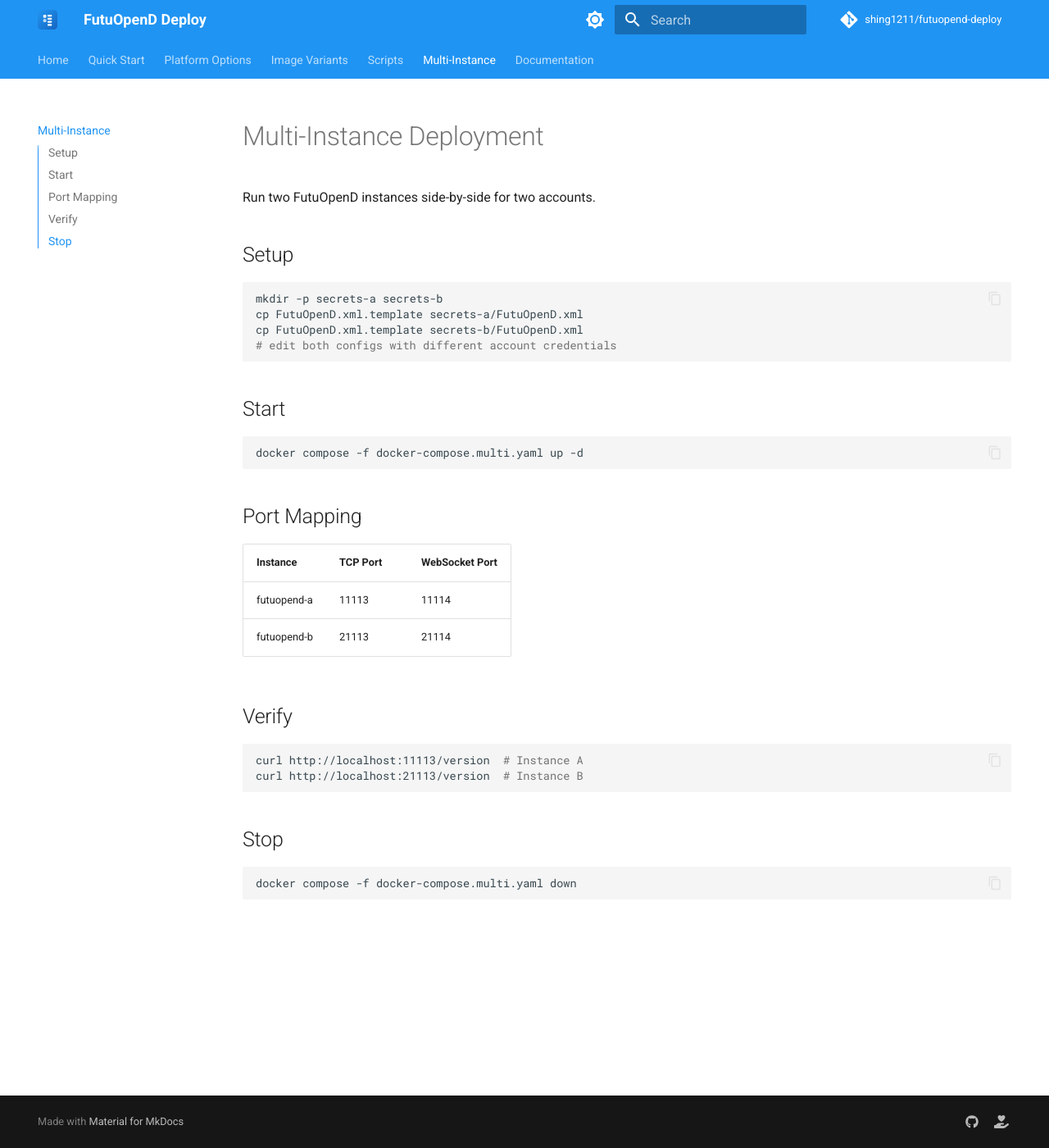
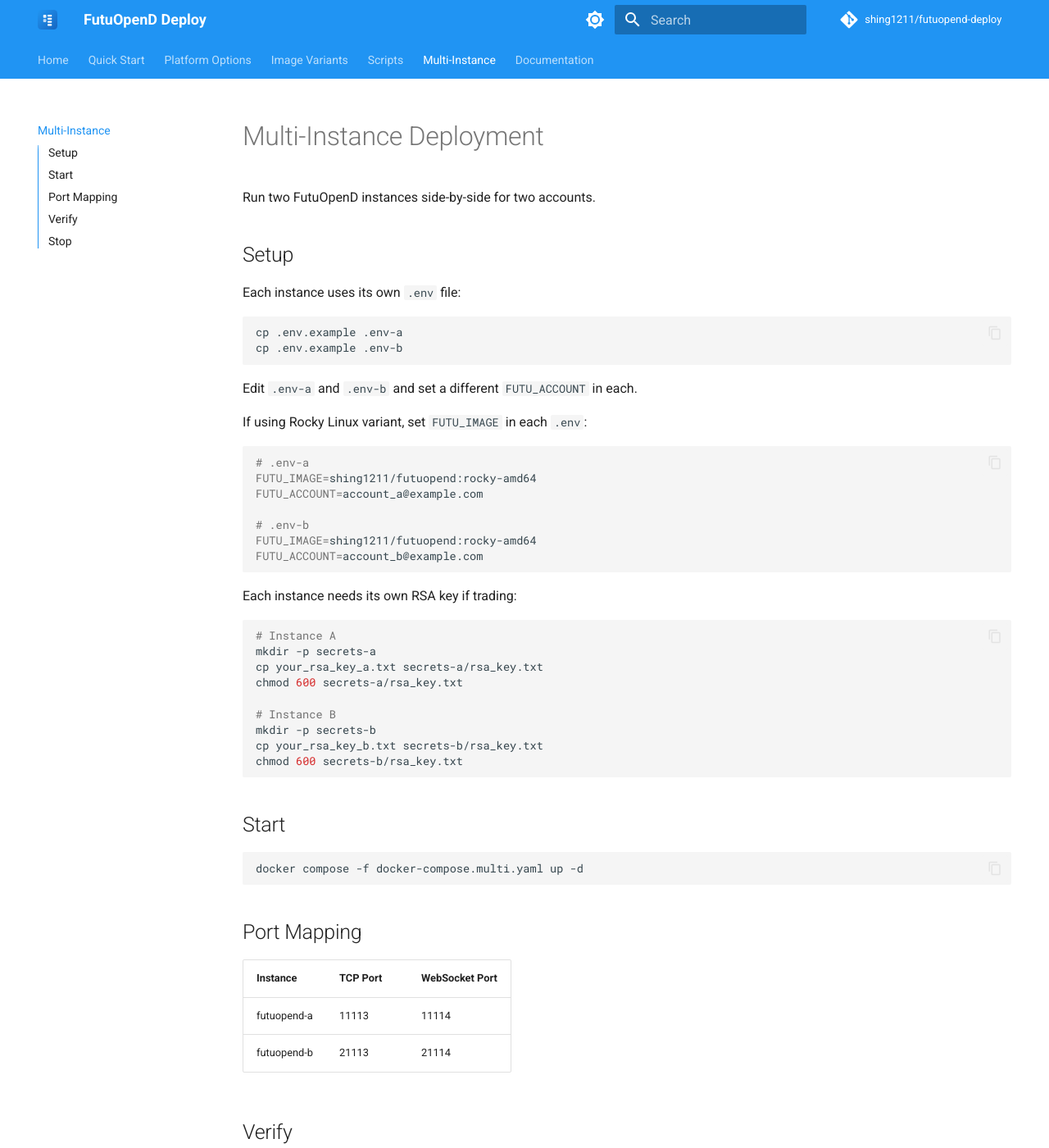
Before and after one commit to shing1211/futuopend-deploy, an MkDocs documentation site: the page built from docs/multi-instance.md, in a window 1280 px wide and 1400 px high. Shown: the whole window at 82% size. Built offline with MkDocs 1.6.1 and Material for MkDocs 9.7.7, drawn with Linux system fonts in a browser that asks for light colours; comment, search, counter and statistics services are not loaded.

Commit message:
fix: complete v10.10+ remember-login migration (docs, CI, compose)
- CI: drop FUTU_PWD_MD5 from required_vars
- README: rewrite quick start (no XML copy/edit), update multi-instance, fix troubleshooting
- docker-compose.multi.yaml: update header comment to .env-a/.env-b model, bump version labels to 1.0.6
- docs/multi-instance.md: rewrite setup (no XML copy, per-instance .env files)
- docs/faq.md: update multi-instance setup, WS TLS, WS port change, debug steps
- docs/architecture.md: update config file path (built-in, not secrets/)
- docs/index.md: fix config verification to check .env not secrets/
- docs/security.md: remove chmod 600 FutuOpenD.xml (file not mounted)

````diff
--- a/docs/multi-instance.md
+++ b/docs/multi-instance.md
@@ -4,11 +4,39 @@ Run two FutuOpenD instances side-by-side for two accounts.
 
 ## Setup
 
+Each instance uses its own `.env` file:
+
 ```bash
-mkdir -p secrets-a secrets-b
-cp FutuOpenD.xml.template secrets-a/FutuOpenD.xml
-cp FutuOpenD.xml.template secrets-b/FutuOpenD.xml
-# edit both configs with different account credentials
+cp .env.example .env-a
+cp .env.example .env-b
+```
+
+Edit `.env-a` and `.env-b` and set a different `FUTU_ACCOUNT` in each.
+
+If using Rocky Linux variant, set `FUTU_IMAGE` in each `.env`:
+
+```bash
+# .env-a
+FUTU_IMAGE=shing1211/futuopend:rocky-amd64
+FUTU_ACCOUNT=account_a@example.com
+
+# .env-b
+FUTU_IMAGE=shing1211/futuopend:rocky-amd64
+FUTU_ACCOUNT=account_b@example.com
+```
+
+Each instance needs its own RSA key if trading:
+
+```bash
+# Instance A
+mkdir -p secrets-a
+cp your_rsa_key_a.txt secrets-a/rsa_key.txt
+chmod 600 secrets-a/rsa_key.txt
+
+# Instance B
+mkdir -p secrets-b
+cp your_rsa_key_b.txt secrets-b/rsa_key.txt
+chmod 600 secrets-b/rsa_key.txt
 ```
 
 ## Start
````
Also changed, not shown: README.md (+12 -14 lines), docker-compose.multi.yaml (+6 -6 lines), docs/architecture.md (+2 -2 lines), docs/faq.md (+11 -8 lines), docs/index.md (+2 -2 lines), docs/security.md (+3 -7 lines), 1 other file.
